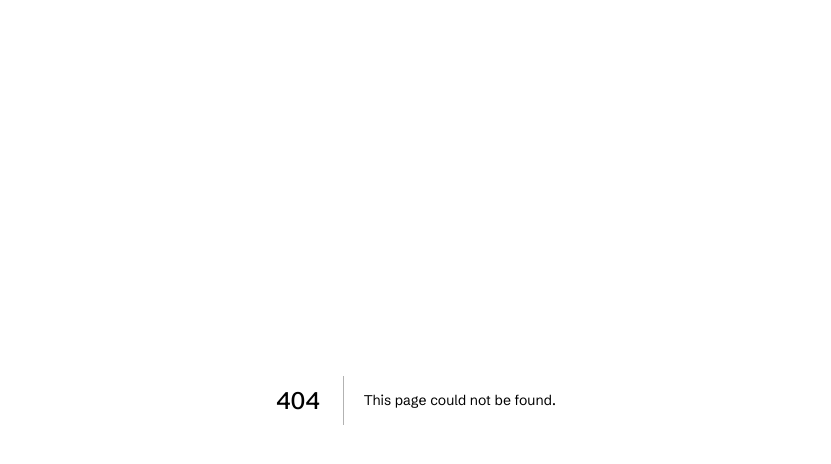
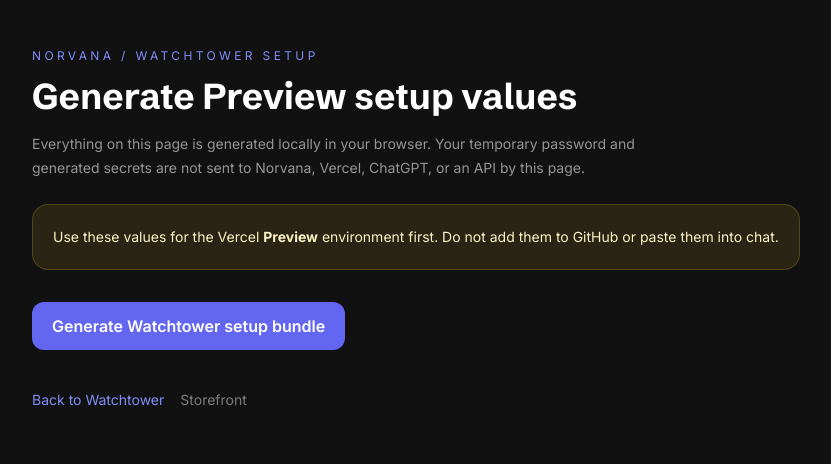
Before and after one commit to norrijam405/norvana, a Next.js app: page /admin/setup in a window 1280 px wide. Before the commit this address had no page. Shown: the top 464 px of the page, without its empty margins (224-1055 px from the left). Built offline with nearby package versions, Linux system fonts and the light colour scheme.

Commit message:
admin: add browser-local Watchtower setup helper

```diff
--- /dev/null
+++ b/src/app/admin/setup/page.tsx
@@ -0,0 +1,177 @@
+"use client";
+
+import Link from "next/link";
+import { useState } from "react";
+
+const ITERATIONS = 310000;
+
+function bytesToHex(bytes: Uint8Array) {
+  return Array.from(bytes, (byte) => byte.toString(16).padStart(2, "0")).join("");
+}
+
+function randomHex(byteLength: number) {
+  const bytes = new Uint8Array(byteLength);
+  crypto.getRandomValues(bytes);
+  return bytesToHex(bytes);
+}
+
+function randomToken(byteLength: number) {
+  const bytes = new Uint8Array(byteLength);
+  crypto.getRandomValues(bytes);
+  return btoa(String.fromCharCode(...bytes))
+    .replace(/\+/g, "-")
+    .replace(/\//g, "_")
+    .replace(/=+$/g, "");
+}
+
+async function derivePasswordHash(password: string, saltHex: string) {
+  const encoder = new TextEncoder();
+  const salt = new Uint8Array(saltHex.match(/.{1,2}/g)?.map((part) => parseInt(part, 16)) || []);
+  const key = await crypto.subtle.importKey(
+    "raw",
+    encoder.encode(password),
+    "PBKDF2",
+    false,
+    ["deriveBits"]
+  );
+  const bits = await crypto.subtle.deriveBits(
+    {
+      name: "PBKDF2",
+      hash: "SHA-256",
+      salt,
+      iterations: ITERATIONS,
+    },
+    key,
+    512
+  );
+  return bytesToHex(new Uint8Array(bits));
+}
+
+export default function AdminSetupPage() {
+  const [bundle, setBundle] = useState("");
+  const [bootstrapPassword, setBootstrapPassword] = useState("");
+  const [pending, setPending] = useState(false);
+  const [copied, setCopied] = useState("");
+
+  async function generate() {
+    setPending(true);
+    setCopied("");
+
+    const password = randomToken(18);
+    const salt = randomHex(24);
+    const digest = await derivePasswordHash(password, salt);
+    const hash = `pbkdf2:${ITERATIONS}:sha256:${digest}`;
+
+    const values = [
+      `NORVANA_ADMIN_PASSWORD_SALT=${salt}`,
+      `NORVANA_ADMIN_PASSWORD_HASH=${hash}`,
+      `NORVANA_ADMIN_SESSION_SECRET=${randomHex(48)}`,
+      "NORVANA_ADMIN_RECOVERY_ENABLED=false",
+      `NORVANA_ADMIN_RECOVERY_SECRET=${randomHex(32)}`,
+      `NORVANA_WATCHTOWER_CRON_SECRET=${randomHex(32)}`,
+      "NORVANA_WATCHTOWER_QUEUE_ENABLED=false",
+      "NORVANA_WATCHTOWER_EXECUTOR_ENABLED=false",
+      `NORVANA_WATCHTOWER_WORKER_SECRET=${randomHex(32)}`,
+      "NORVANA_EXTERNAL_FULFILLMENT_ENABLED=false",
+      "NORVANA_SUPPLIER_CONNECTORS_ENABLED=false",
+      "IGNIAQUA_FEDERATION_ENABLED=false",
+    ].join("\n");
+
+    setBootstrapPassword(password);
+    setBundle(values);
+    setPending(false);
+  }
+
+  async function copy(value: string, label: string) {
+    await navigator.clipboard.writeText(value);
+    setCopied(label);
+  }
+
+  return (
+    <main className="min-h-screen bg-obsidian px-4 py-12 text-white">
+      <div className="mx-auto max-w-3xl">
+        <p className="text-xs tracking-[0.28em] text-indigo-light">NORVANA / WATCHTOWER SETUP</p>
+        <h1 className="mt-3 font-display text-4xl font-bold">Generate Preview setup values</h1>
+        <p className="mt-4 max-w-2xl text-sm leading-6 text-white/55">
+          Everything on this page is generated locally in your browser. Your temporary password
+          and generated secrets are not sent to Norvana, Vercel, ChatGPT, or an API by this page.
+        </p>
+
+        <div className="mt-6 rounded-2xl border border-amber-300/20 bg-amber-300/10 p-5 text-sm leading-6 text-amber-100">
+          Use these values for the Vercel <strong>Preview</strong> environment first. Do not add them
+          to GitHub or paste them into chat.
+        </div>
+
+        {!bundle ? (
+          <button
+            onClick={generate}
+            disabled={pending}
+            className="mt-8 rounded-xl bg-indigo-accent px-5 py-3 font-semibold text-white disabled:opacity-50"
+          >
+            {pending ? "Generating securely…" : "Generate Watchtower setup bundle"}
+          </button>
+        ) : (
+          <div className="mt-8 space-y-6">
+            <section className="rounded-3xl border border-white/10 bg-white/[0.04] p-6">
+              <p className="text-xs uppercase tracking-[0.18em] text-white/35">Temporary login password</p>
+              <code className="mt-3 block break-all rounded-xl bg-black/30 p-4 text-sm text-indigo-light">
+                {bootstrapPassword}
+              </code>
+              <button
+                onClick={() => copy(bootstrapPassword, "password")}
+                className="mt-3 rounded-lg border border-white/10 px-3 py-2 text-xs text-white/65"
+              >
+                {copied === "password" ? "Copied" : "Copy temporary password"}
+              </button>
+              <p className="mt-3 text-xs leading-5 text-white/35">
+                Save this only long enough to complete the first login. After signing in, change it
+                from Watchtower → Account.
+              </p>
+            </section>
+
+            <section className="rounded-3xl border border-white/10 bg-white/[0.04] p-6">
+              <div className="flex flex-wrap items-center justify-between gap-3">
+                <div>
+                  <p className="text-xs uppercase tracking-[0.18em] text-white/35">Vercel Preview environment values</p>
+                  <h2 className="mt-2 font-display text-xl font-bold">Copy into Environment Variables</h2>
+                </div>
+                <button
+                  onClick={() => copy(bundle, "bundle")}
+                  className="rounded-lg border border-white/10 px-3 py-2 text-xs text-white/65"
+                >
+                  {copied === "bundle" ? "Copied" : "Copy all"}
+                </button>
+              </div>
+              <pre className="mt-5 max-h-[420px] overflow-auto whitespace-pre-wrap break-all rounded-xl bg-black/30 p-4 font-mono text-xs leading-6 text-white/70">
+                {bundle}
+              </pre>
+            </section>
+
+            <section className="rounded-3xl border border-emerald-400/20 bg-emerald-400/10 p-6">
+              <h2 className="font-display text-lg font-bold text-emerald-100">After Vercel redeploys</h2>
+              <ol className="mt-3 space-y-2 text-sm leading-6 text-emerald-50/75">
+                <li>1. Open the Preview <code>/admin/login</code>.</li>
+                <li>2. Sign in with the temporary password above.</li>
+                <li>3. Initialize Watchtower.</li>
+                <li>4. Open Account and change to your private permanent password.</li>
+                <li>5. Keep queue/executor/external actions disabled until verification is complete.</li>
+              </ol>
+            </section>
+
+            <button
+              onClick={generate}
+              className="rounded-xl border border-white/10 px-4 py-3 text-sm text-white/60"
+            >
+              Discard and generate a new bundle
+            </button>
+          </div>
+        )}
+
+        <div className="mt-10 flex gap-4 text-sm">
+          <Link href="/admin" className="text-indigo-light hover:underline">Back to Watchtower</Link>
+          <Link href="/" className="text-white/45 hover:text-white">Storefront</Link>
+        </div>
+      </div>
+    </main>
+  );
+}
```
